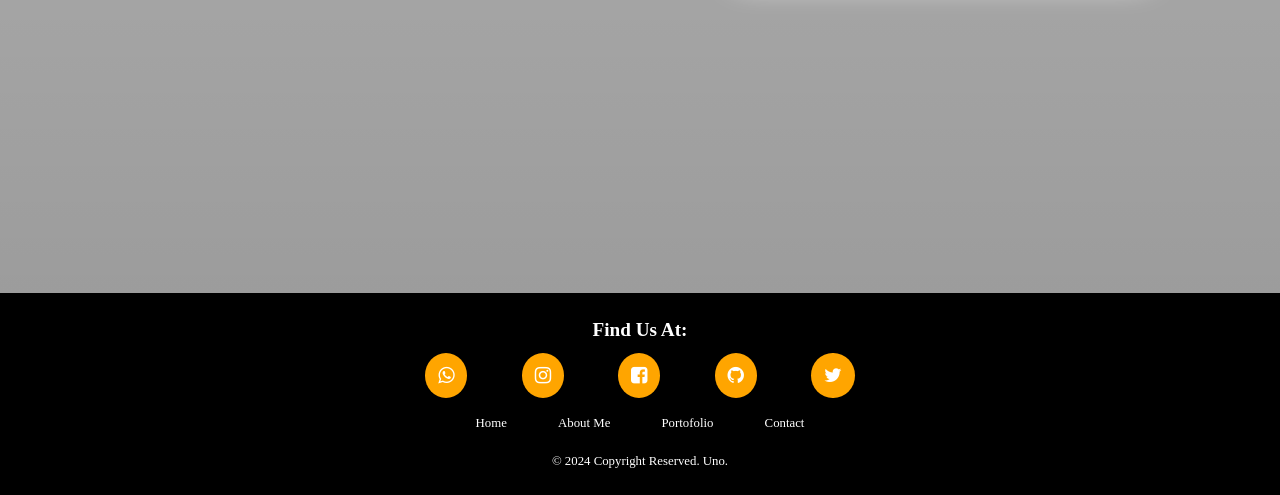
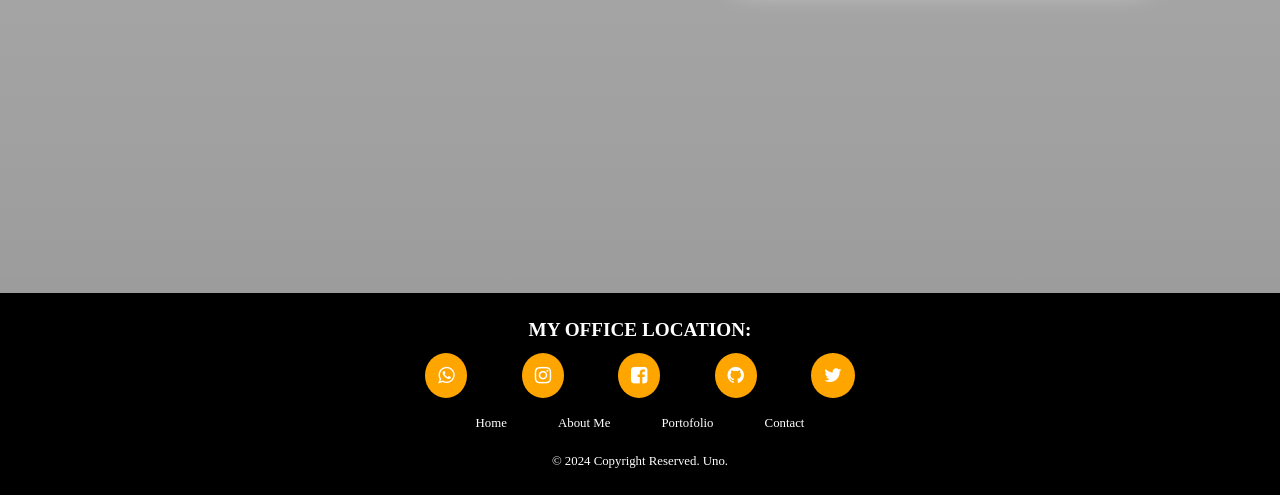
Before and after one commit to geominic/unoPortfolio, a plain HTML site: page index.html in a window 1280 px wide. Shown: the part 3427-3922 px from the top of the page. Drawn offline with Linux system fonts and the light colour scheme.

Commit message:
Update index.html

```diff
--- a/index.html
+++ b/index.html
@@ -131,7 +131,7 @@
  <!-- cr -->
  <div class="cr">
     <div class="ikl">
-        <h1>Find Us At: </h1>
+        <h1>MY OFFICE LOCATION: </h1>
         <p><a href="https://web.whatsapp.com/" target="_blank"><i class="fa fa-whatsapp" aria-hidden="true"></i></a>
             <a href="https://www.instagram.com/" target="_blank"><i class="fa fa-instagram" aria-hidden="true" style="margin-left: 4vw;"></i></a>
             <a href="https://www.facebook.com/" target="_blank"><i class="fa fa-facebook-square" aria-hidden="true" style="margin-left: 4vw;"></i></a>
```
